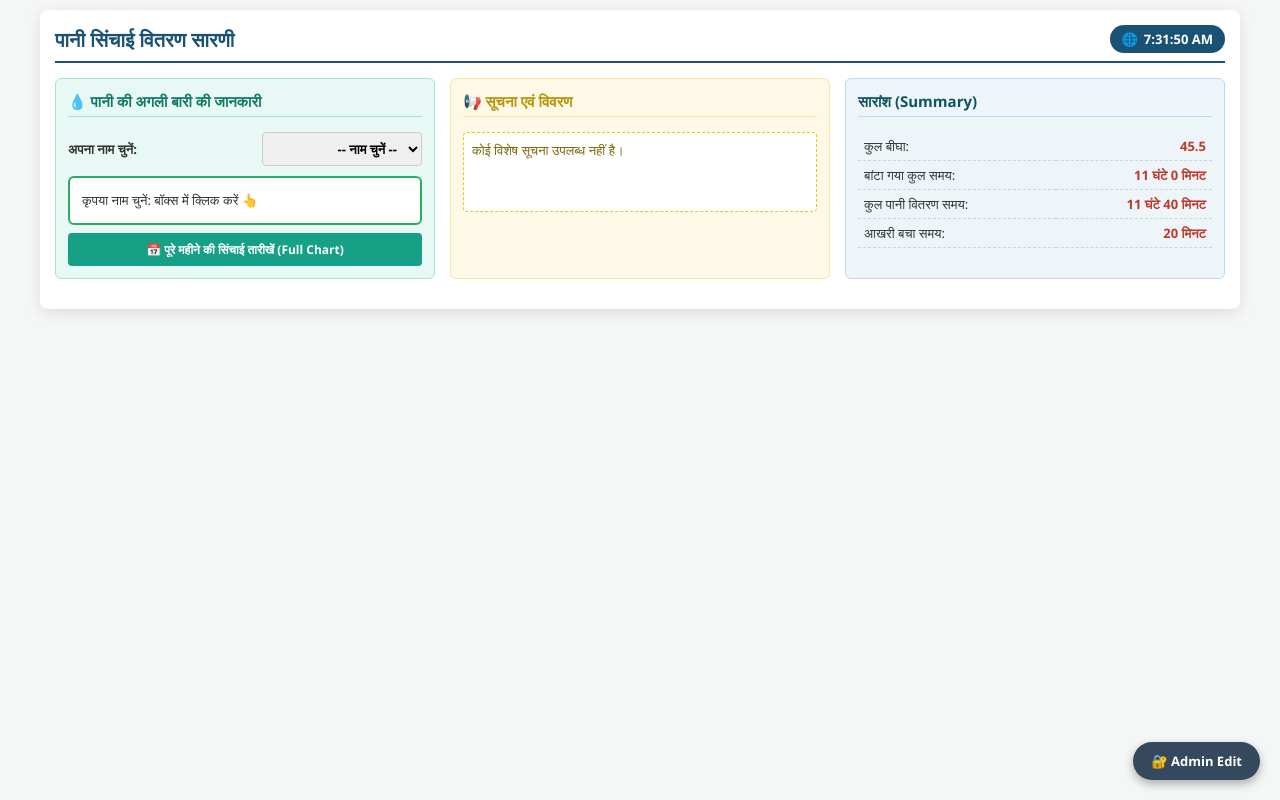
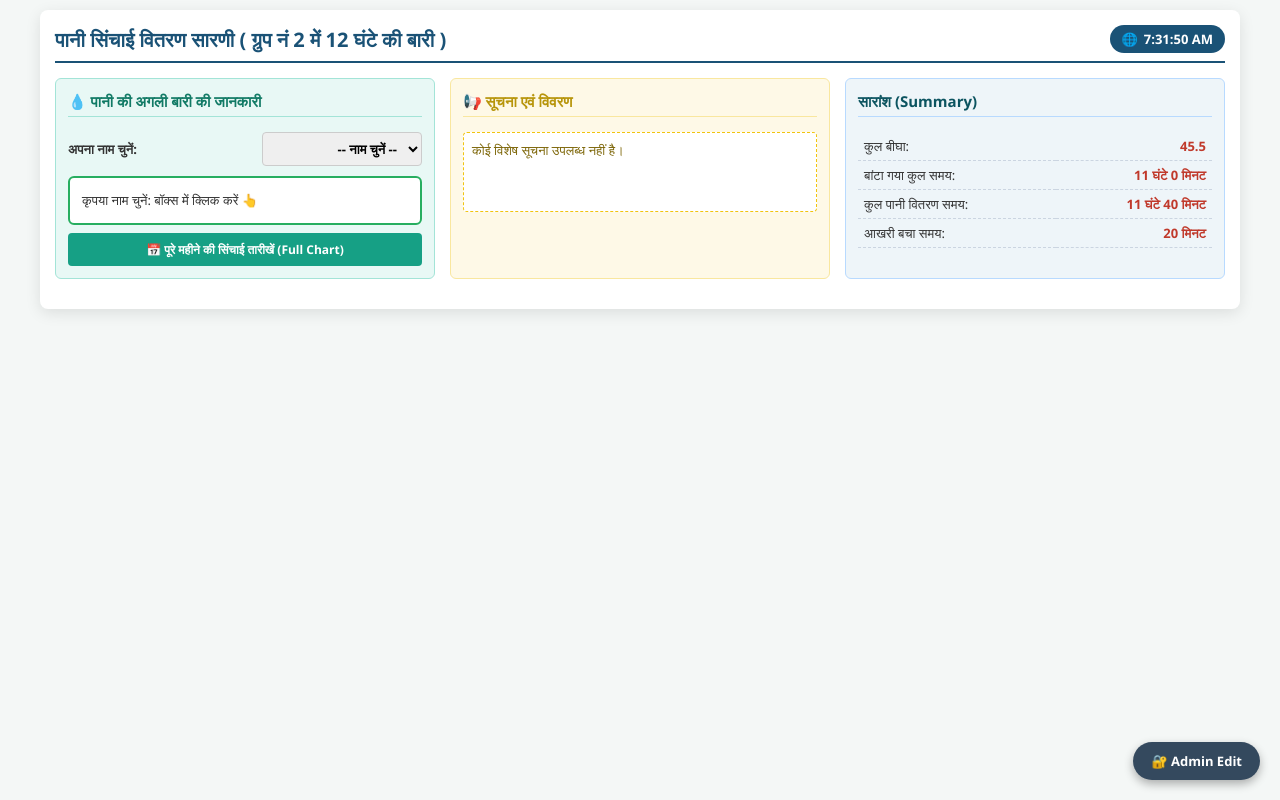
Before and after one commit to gmawakot-png/pani-vitran, a plain HTML site: page index.html in a window 1280 px wide. Drawn offline with Linux system fonts and the light colour scheme; no server answers.

Commit message:
Update index.html

```diff
--- a/index.html
+++ b/index.html
@@ -232,7 +232,7 @@
 
 <div class="container">
     <div class="header-bar">
-        <h2>पानी सिंचाई वितरण सारणी</h2>
+        <h2>पानी सिंचाई वितरण सारणी ( ग्रुप नं 2 में 12 घंटे की बारी )</h2>
         <div style="display: flex; align-items: center; gap: 10px;">
             <div class="live-clock-box">
                 🌐 <span id="liveClock">00:00:00 AM</span>
```
